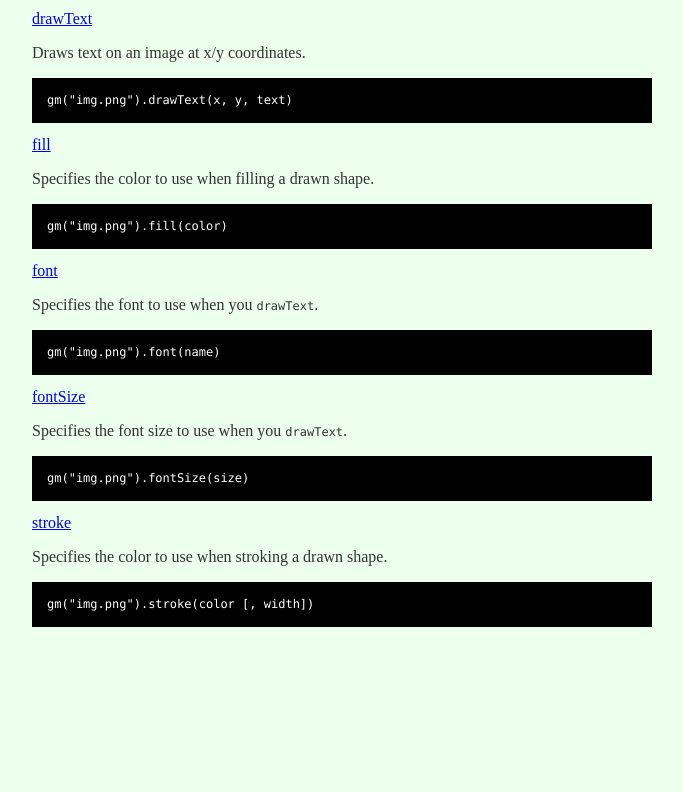
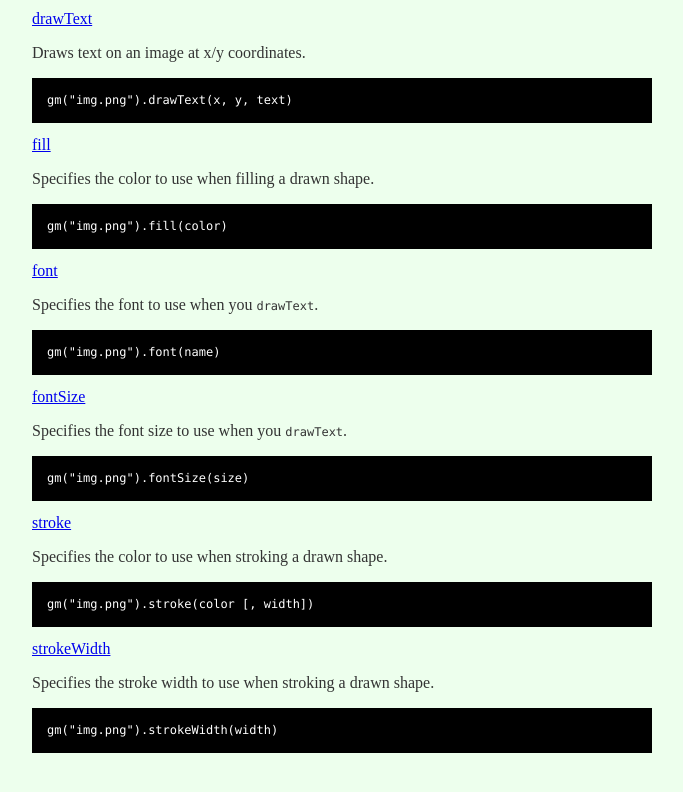
Before and after one commit to aheckmann/gm, a plain HTML site: page index.html in a window 1280 px wide. Shown: the part 9183-9975 px from the top of the page, without its empty margins (338-1021 px from the left). Before the commit the page ends 9857 px from the top, so only its background shows below. Drawn offline with Linux system fonts and the light colour scheme.

Commit message:
strokeWidth docs

```diff
--- a/index.html
+++ b/index.html
@@ -391,6 +391,10 @@
           <p>Specifies the color to use when stroking a drawn shape.</p>
             <pre><code>gm("img.png").stroke(color [, width])</code></pre>
           </li>
+          <li id="strokeWidth"><a href="http://www.graphicsmagick.org/GraphicsMagick.html#details-strokeWidth">strokeWidth</a>
+          <p>Specifies the stroke width to use when stroking a drawn shape.</p>
+            <pre><code>gm("img.png").strokeWidth(width)</code></pre>
+          </li>
         </ul>
       </li>
   <br>
```
